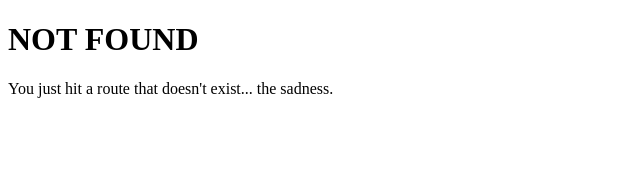
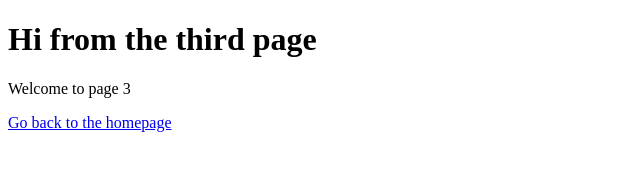
Before and after one commit to AdrianVillalbaSanchez/Probando-GatsbyJS, a Gatsby site in the folder prueba/: page /page-3 in a window 1280 px wide. Before the commit this address had no page. Shown: the whole page, without its empty margins (0-640 px from the left). Built offline with nearby package versions, Linux system fonts and the light colour scheme; Gatsby itself is replaced by a stand-in of ours.

Commit message:
Added new page

```diff
--- a/prueba/src/pages/index.js
+++ b/prueba/src/pages/index.js
@@ -6,7 +6,9 @@ const IndexPage = () => (
     <h1>Hi people</h1>
     <p>Welcome to your new Gatsby site.</p>
     <p>Now go build something great.</p>
-    <Link to="/page-2/">Go to page 2</Link>
+    <Link to="/page-2/">Go to page 2</Link><br/>
+    <Link to="/page-3/">Go to page 3</Link>
+
   </div>
 )
 
--- /dev/null
+++ b/prueba/src/pages/page-3.js
@@ -0,0 +1,12 @@
+import React from 'react'
+import Link from 'gatsby-link'
+
+const ThirdPage = () => (
+  <div>
+    <h1>Hi from the third page</h1>
+    <p>Welcome to page 3</p>
+    <Link to="/">Go back to the homepage</Link>
+  </div>
+)
+
+export default ThirdPage
```
